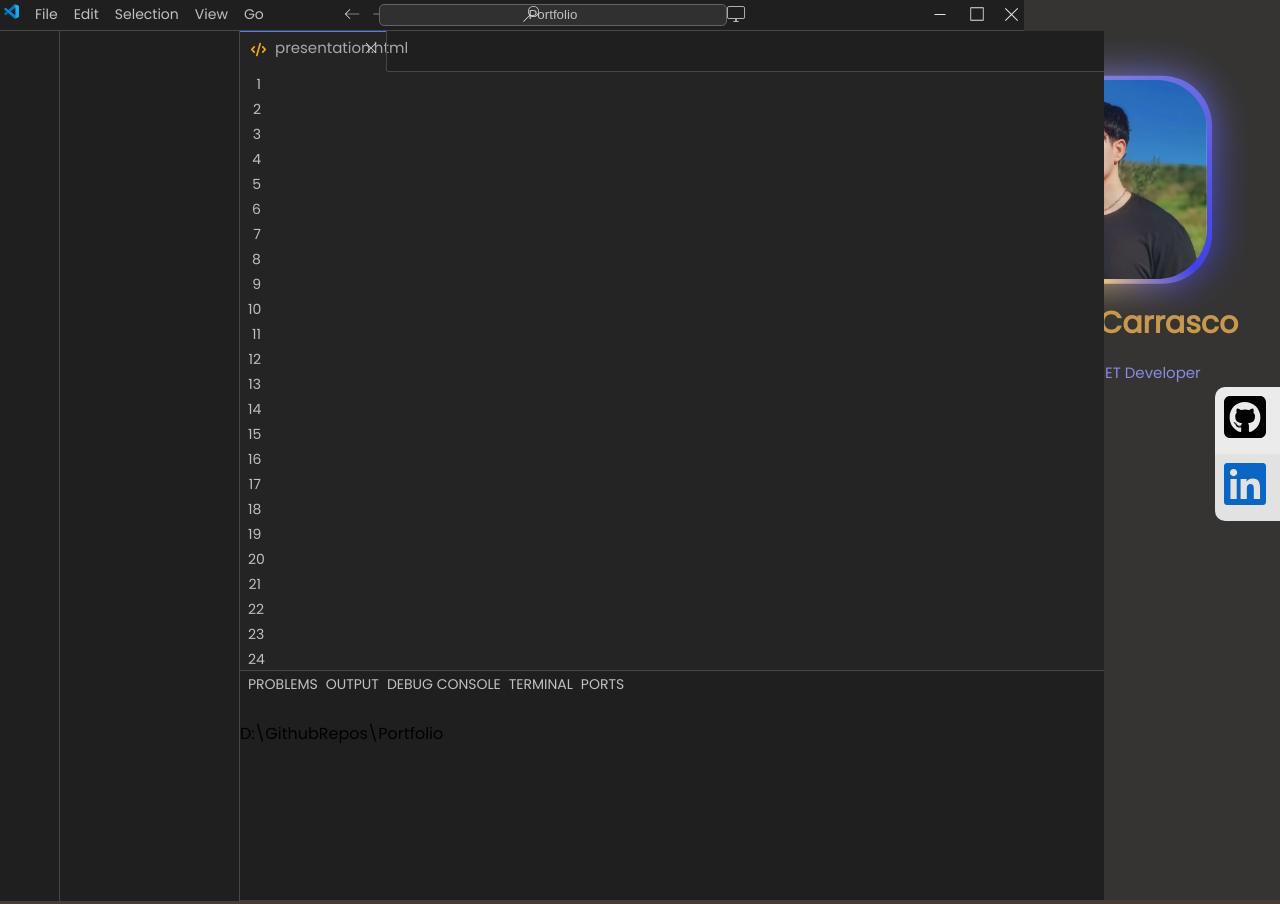
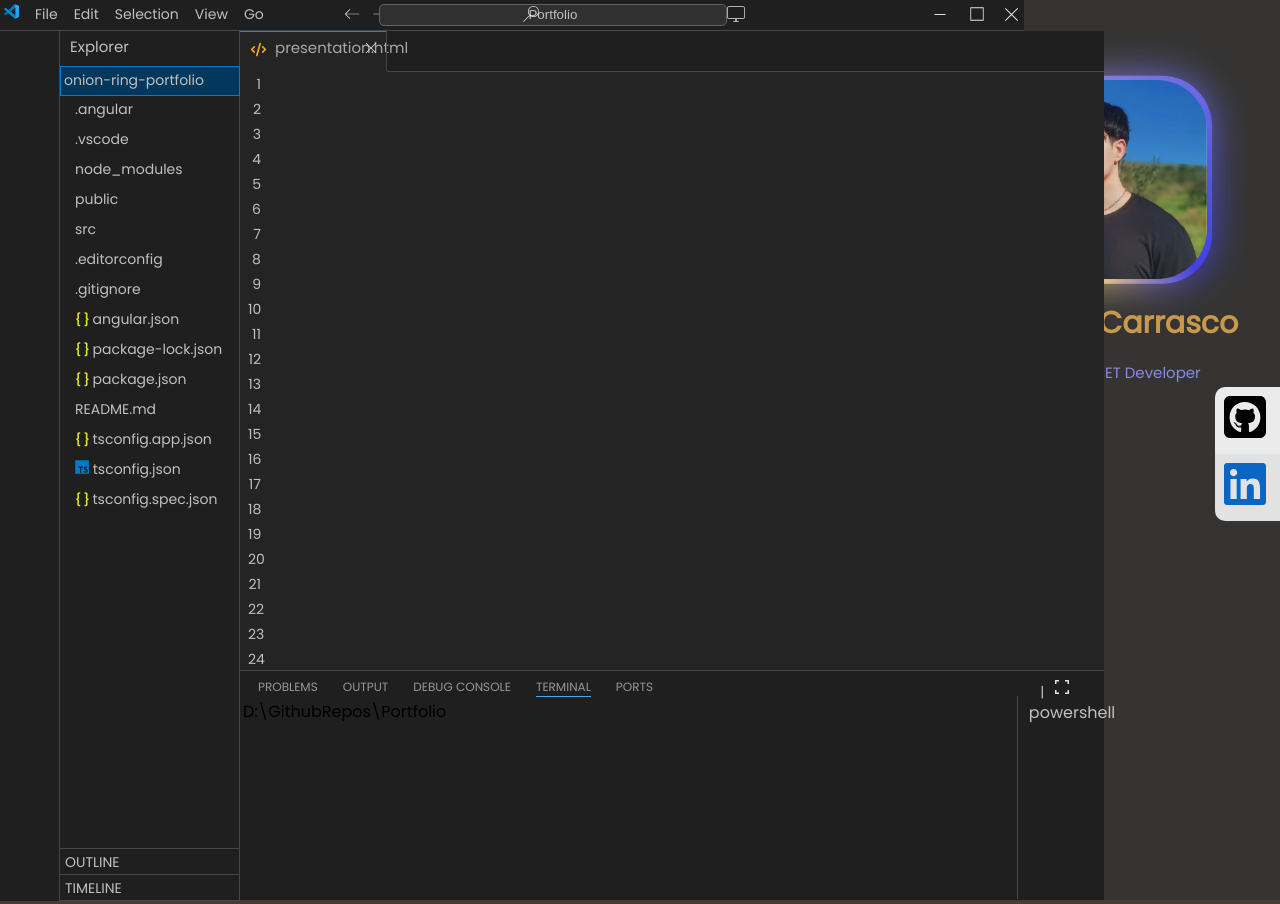
Before and after one commit to Onion-Ring/onion-ring-portfolio, an Angular app: page / in a window 1280 px wide. Built offline with nearby package versions, Linux system fonts and the light colour scheme; some icons are missing.

Commit message:
added file explorer and working on the console section
Added the project structure on the left navigation menu
Started to work on the console section

TODO: Divide this huge component in more simple components in order to make the code more readable

```diff
--- a/src/app/presentation/vs-code/vs-code.css
+++ b/src/app/presentation/vs-code/vs-code.css
@@ -15,7 +15,6 @@ li {
 .vs-code-ui{
     width: 80%;
     height: 900px;
-    background-color: rgb(87, 74, 74);
     position: relative;
 }
 
@@ -204,6 +203,15 @@ li {
     font-size: 32px;
 }
 
+.small{
+    font-size: small;
+
+}
+
+.grey{
+    color: rgb(90, 90, 90);
+}
+
 
 
 /*  */
@@ -221,6 +229,82 @@ li {
     left: 60px;
 }
 
+.vs-code-ui__explorer_project__repo{
+    width: 100%;
+    margin: 0;
+    position: absolute;
+    left: 0;
+    top: 35px;
+}
+
+.vs-code-ui__explorer_project__repo li{
+    width: 100%;
+    padding: 3px;
+    height: 30px;
+    margin: 0;
+}
+
+.vs-code-ui__explorer_project__repo li:hover {
+background-color: #2e3331;
+}
+
+.explorer{
+    width: 100%;
+    color: rgb(192, 192, 192);
+}
+
+.explorer span{
+    position: absolute;
+    left: 10px;
+    font-size: 15px;
+}
+
+.explorer i{
+    position: absolute;
+    right: 15px;
+    top:10px;
+}
+
+.vs-code-ui__explorer_project__repo ul > li{
+    padding-left: 15px;
+}
+
+.outline-timeline{
+    position: absolute;
+    bottom: 0;
+    left: 0;
+    width: 100%;
+}
+
+.outline-timeline p, .outline-timeline i{
+    display: inline;
+    font-size: 14px;
+    color: rgb(192, 192, 192);
+}
+
+.outline-timeline p{
+    margin-left: 5px;
+}
+
+.ts{
+    width: 14px;
+}
+
+.info{
+    color: #32c3e7;
+}
+
+.highlight{
+   background: #04375c;
+   border: 1px solid #0279d4;
+}
+
+.brackets{
+    color: #e7e432;
+    font-weight: bold;
+        font-size: 12px;
+}
+
 /*  */
 
 
@@ -235,6 +319,69 @@ li {
     background-color: #1f1f1f;
 }
 
+.vs-code-ui__console__console-tabs{
+    position: absolute;
+    left: 10px;
+    top: 3px;
+}
+
+.vs-code-ui__console__console-tabs__tab{
+    color: #979797;
+    font-size: 12px;
+    margin-right: 17px;
+}
+
+.vs-code-ui__console__console-tabs__tab:hover {
+    color: #cfcfcf;
+
+}
+
+.selected{
+    border-bottom: 1.3px solid #47a8f1;
+}
+
+.vs-code-ui__console__options{
+    position: absolute;
+    right: 20px;
+    top: 3px;
+}
+
+.vs-code-ui__console__options__option {
+    margin-left: 0;
+    padding: 4px;
+    border-radius: 6px;
+}
+
+.vs-code-ui__console__options__option:hover{
+    background-color: #363636;
+}
+
+.vs-code-ui__console__consoles{
+    position: absolute;
+    right: 0;
+    top: 30px;
+    color: rgb(192, 192, 192);
+    /* background-color: #0279d4; */
+    height: 204px;
+    width: 10%;
+}
+
+.vs-code-ui__console__consoles__console{
+    width: 100%;
+}
+
+.vs-code-ui__console__consoles__console i{
+    margin-left: 11px;
+}
+
+.vs-code-ui__console__cli{
+    width: 90%;
+    position: relative;
+    top: 25px;
+    padding: 3px;
+    height: 203px;
+    left: 0;
+}
 
 /*  */
 
@@ -320,6 +467,12 @@ li {
     height: 100%;
 }
 
+
+
+.down-ico{
+    color: rgb(192, 192, 192);
+}
+
 .blue {
-    background-color: #4d7cff;
+    background-color: #0e89e7;
 }
--- a/src/app/presentation/vs-code/vs-code.html
+++ b/src/app/presentation/vs-code/vs-code.html
@@ -11,30 +11,27 @@
             <li>Terminal</li>
             <li>Help</li>
         </ul>
-
         <ul class="vs-code-ui__navbar__search">
             <li class="vs-code-ui__navbar__search-arrows"><img src="/assets/vs-icons/arrow_left.svg" alt="arrow left"/> <img src="/assets/vs-icons/arrow_right.svg" alt="arrow right" /></li>
             <li><img src="/assets/vs-icons/search.svg" class="vs-code-ui__navbar__search-search-icon" alt="search icon"/><input class="vs-code-ui__navbar__search__search-input" placeholder="Portfolio"/></li>
             <li><img src="/assets/vs-icons/desktop.svg" alt="vscode icon"/></li>
         </ul>
-
         <ul class="vs-code-ui__navbar__layout">
             <li><i class="codicon codicon-layout"></i></li>
             <li><i class="codicon codicon-layout-sidebar-left"></i></li>
             <li><i class="codicon codicon-layout-panel"></i></li>
             <li><i class="codicon codicon-layout-sidebar-right"></i></li>
         </ul>
-
-
         <ul class="vs-code-ui__navbar__window-options">
-            <li><img class="vs-code-ui__navbar__window-options-minimize" src="/assets/vs-icons/minimize.svg" alt="minimize window"/></li>
-            <li><img class="vs-code-ui__navbar__window-options-maximize" src="/assets/vs-icons/maximize.svg" alt="maximize window"/></li>
-            <li><img class="vs-code-ui__navbar__window-options-close" src="/assets/vs-icons/close.svg" alt="Close window"/></li>
+            <li class="minimize"><img class="vs-code-ui__navbar__window-options-minimize" src="/assets/vs-icons/minimize.svg" alt="minimize window"/></li>
+            <li class="maximize"><img class="vs-code-ui__navbar__window-options-maximize" src="/assets/vs-icons/maximize.svg" alt="maximize window"/></li>
+            <li class="close"><img class="vs-code-ui__navbar__window-options-close" src="/assets/vs-icons/close.svg" alt="Close window"/></li>
         </ul>
     </nav>
 
+
+
     <hr class="ui-separator"/>
-
     <aside class="vs-code-ui__right-menu">
         <hr class="ui-separator vertical">
         <ul class="vs-code-ui__right-menu__options">
@@ -44,20 +41,53 @@
             <li><i class="codicon codicon-debug-alt large"></i></li>
             <li><i class="codicon codicon-extensions large"></i></li>
         </ul>
-
         <ul class="vs-code-ui__right-menu__options bottom">
             <li><i class="codicon codicon-account large white"></i></li>
             <li><i class="codicon codicon-settings-gear large white"></i></li>
+
         </ul>
 
     </aside>
-
     <aside class="vs-code-ui__explorer">
         <hr class="ui-separator vertical">
-    </aside>
+
+        <div class="explorer">
+            <span>Explorer</span><i class="codicon codicon-ellipsis"></i>
+        </div>
+
+            <ul class="vs-code-ui__explorer_project__repo">
+                <li class="highlight" ><i class="codicon codicon-chevron-down down-ico"></i> onion-ring-portfolio</li>
+                <ul>
+                    <li><i class="codicon codicon-chevron-right"></i>.angular</li>
+                    <li><i class="codicon codicon-chevron-right"></i>.vscode</li>
+                    <li><i class="codicon codicon-chevron-right"></i>node_modules</li>
+                    <li><i class="codicon codicon-chevron-right"></i>public</li>
+                    <li><i class="codicon codicon-chevron-right"></i>src</li>
+                    <li><i class="codicon codicon-gear  small grey"></i> .editorconfig</li>
+                    <li><i class="codicon codicon-gear  small grey"></i> .gitignore</li>
+                    <li><span class="brackets">&#123; &#125; </span>angular.json</li>
+                    <li><span class="brackets">&#123; &#125; </span>package-lock.json</li>
+                    <li><span class="brackets">&#123; &#125; </span>package.json</li>
+                    <li><i class="codicon codicon-info info"></i> README.md</li>
+                    <li><span class="brackets">&#123; &#125; </span>tsconfig.app.json</li>
+                    <li><img src="/assets/vs-icons/ts.svg" alt="ts icon" class="ts"/> tsconfig.json</li>
+                    <li><span class="brackets">&#123; &#125; </span>tsconfig.spec.json</li>
+                </ul>
+            </ul>
 
 
+            <div class="outline-timeline">
+                <div>
+                    <hr class="ui-separator"/>
+                    <i class="codicon codicon-chevron-right"></i>
+                    <p>OUTLINE</p></div>
+                <div>
+                    <hr class="ui-separator" />
+                    <i class="codicon codicon-chevron-right"></i><p>TIMELINE</p></div>
+                    <hr class="ui-separator" />
+            </div>
 
+    </aside>
     <main class="vs-code-ui__file-visualizer">
 
         <div class="vs-code-ui__file-visualizer__files-open">
@@ -69,9 +99,6 @@
                 <hr class="ui-separator vertical">
             </div>
         </div>
-
-
-
         <div class="vs-code-ui__file-visualizer__file">
             <hr class="ui-separator file "/>
 
@@ -82,49 +109,42 @@
                     }
                 </ol>
             </div>
-
             <div class="vs-code-ui__file-visualizer__file__content">
-
-
             </div>
-
         </div>
-
-
     </main>
-
-
-
     <footer class="vs-code-ui__console">
         <hr class="ui-separator"/>
         <div>
-            <ul>
-                <li>PROBLEMS</li>
-                <li>OUTPUT</li>
-                <li>DEBUG CONSOLE</li>
+            <ul class="vs-code-ui__console__console-tabs">
+                <li class="vs-code-ui__console__console-tabs__tab">PROBLEMS</li>
+                <li class="vs-code-ui__console__console-tabs__tab">OUTPUT</li>
+                <li class="vs-code-ui__console__console-tabs__tab">DEBUG CONSOLE</li>
                 <!-- highligh this one -->
-                <li>TERMINAL</li>
-                <li>PORTS</li>
+                <li class="vs-code-ui__console__console-tabs__tab selected">TERMINAL</li>
+                <li class="vs-code-ui__console__console-tabs__tab">PORTS</li>
             </ul>
-
-            <ul>
-                <li></li>
-                <li></li>
-                <li></li>
-                <li></li>
-                <li></li>
-                <li></li>
+            <ul class="vs-code-ui__console__options">
+                <li class="vs-code-ui__console__options__option"><i class="codicon codicon-add"></i></li>
+                <li class="vs-code-ui__console__options__option"><i class="codicon codicon-chevron-down"></i></li>
+                <li class="vs-code-ui__console__options__option"><i class="codicon codicon-ellipsis"></i></li>
+                <li class="vs-code-ui__console__options__option">|</li>
+                <li class="vs-code-ui__console__options__option"><img alt="fullscreen icon" src="/assets/vs-icons/fullscreen.svg"></li>
+                <li class="vs-code-ui__console__options__option"><i class="codicon codicon-chrome-close"></i></li>
             </ul>
         </div>
 
-        <div>
+        <div class="vs-code-ui__console__cli">
+            <hr class="ui-separator vertical" />
             <p>D:\GithubRepos\Portfolio</p>
         </div>
 
-        <div>
+        <div class="vs-code-ui__console__consoles">
 
+            <div class="vs-code-ui__console__consoles__console">
+                <i class="codicon codicon-terminal"></i>
+                <span>powershell</span>
+            </div>
         </div>
-
     </footer>
-
 </div>
--- a/src/styles.css
+++ b/src/styles.css
@@ -4,6 +4,10 @@
     margin: 0;
     padding: 0;
     box-sizing: border-box;
+}
+
+li:hover{
+    cursor: pointer;
 }
 
 body{
```
Also changed, not shown: src/assets/vs-icons/fullscreen.svg (added), src/assets/vs-icons/ts.svg (added).
